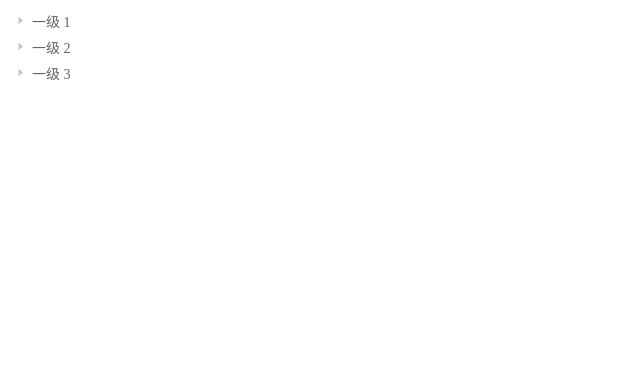
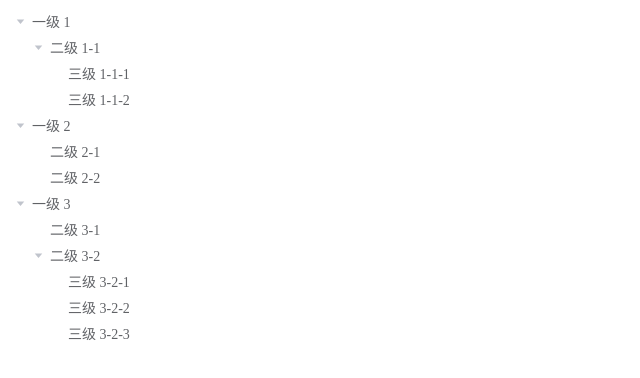
Before and after one commit to kingyeahwei/element_learning, a Vue app: page / in a window 1280 px wide. Shown: the top 378 px of the page, without its empty margins (0-640 px from the left). Built offline with nearby package versions, Linux system fonts and the light colour scheme.

Commit message:
tree 可否拖拽节点

```diff
--- a/src/App.vue
+++ b/src/App.vue
@@ -2,9 +2,17 @@
   <div id="app">
     <el-tree
       :data="data"
-      :props="defaultProps"
-      accordion
-      @node-click="handleNodeClick"
+      node-key="id"
+      default-expand-all
+      @node-drag-start="handleDragStart"
+      @node-drag-enter="handleDragEnter"
+      @node-drag-leave="handleDragLeave"
+      @node-drag-over="handleDragOver"
+      @node-drag-end="handleDragEnd"
+      @node-drop="handleDrop"
+      draggable
+      :allow-drop="allowDrop"
+      :allow-drag="allowDrag"
     ></el-tree>
   </div>
 </template>
@@ -17,50 +25,85 @@
       return {
         data: [
           {
+            id: 1,
             label: '一级 1',
             children: [{
+              id: 4,
               label: '二级 1-1',
               children: [{
+                id: 9,
                 label: '三级 1-1-1'
+              }, {
+                id: 10,
+                label: '三级 1-1-2'
               }]
             }]
           }, {
+            id: 2,
             label: '一级 2',
             children: [{
-              label: '二级 2-1',
-              children: [{
-                label: '三级 2-1-1'
-              }]
+              id: 5,
+              label: '二级 2-1'
             }, {
-              label: '二级 2-2',
-              children: [{
-                label: '三级 2-2-1'
-              }]
+              id: 6,
+              label: '二级 2-2'
             }]
           }, {
+            id: 3,
             label: '一级 3',
             children: [{
-              label: '二级 3-1',
-              children: [{
-                label: '三级 3-1-1'
-              }]
+              id: 7,
+              label: '二级 3-1'
             }, {
+              id: 8,
               label: '二级 3-2',
               children: [{
+                id: 11,
                 label: '三级 3-2-1'
+              }, {
+                id: 12,
+                label: '三级 3-2-2'
+              }, {
+                id: 13,
+                label: '三级 3-2-3'
               }]
             }]
           }
         ],
         defaultProps: {
           children: "children",
-          label: "label"
+          label: 'label'
         }
       }
     },
     methods: {
-      handleNodeClick(data) {
-        console.log(data);
+      handleDragStart(node, ev) {
+        console.log("drag start", node);
+      },
+      handleDragEnter(draggingNode, dropNode, ev) {
+        console.log("tree drag enter", dropNode.label);
+      },
+      handleDragLeave(draggingNode, dropNode, ev) {
+        console.log("tree drag leave:", dropNode.label);
+      },
+      handleDragOver(draggingNode, dropNode, ev) {
+        console.log("tree drag over:", dropNode.label);
+      },
+      handleDragEnd(draggingNode, dropNode, dropType, ev) {
+        console.log("tree drag end:", dropNode && dropNode.label, dropType)
+      },
+      handleDrop(draggingNode, dropNode, dropType, ev) {
+        console.log('tree drop: ', dropNode.label, dropType);
+      },
+      allowDrop(draggingNode, dropNode, type) {
+        if (dropNode.data.label === '二级 3-1') {
+          return type !== 'inner';
+        } else {
+          return true;
+        }
+      },
+      allowDrag(draggingNode) {
+        return draggingNode.data.label.indexOf('三级 3-2-2') === -1;
       }
     },
   };
```
